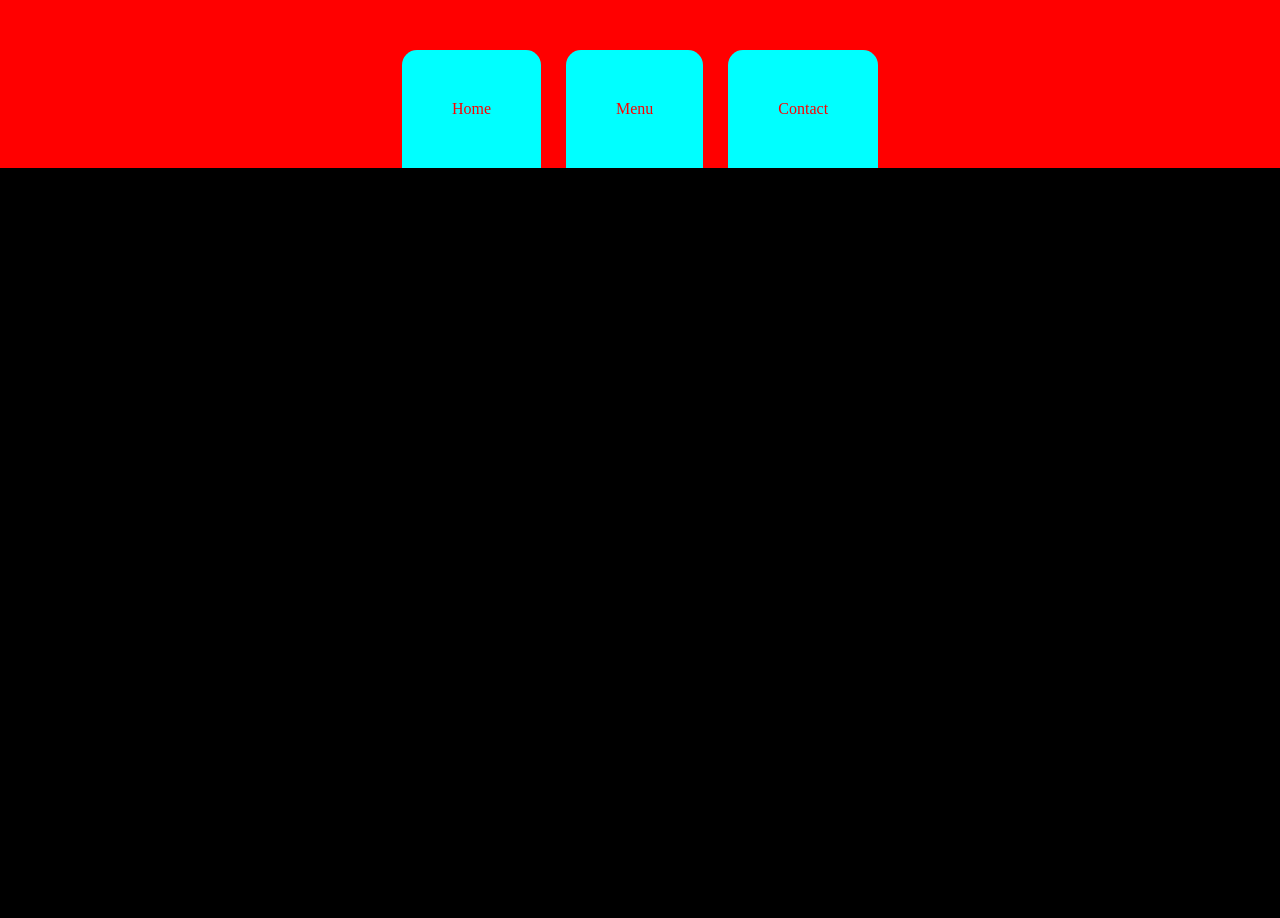
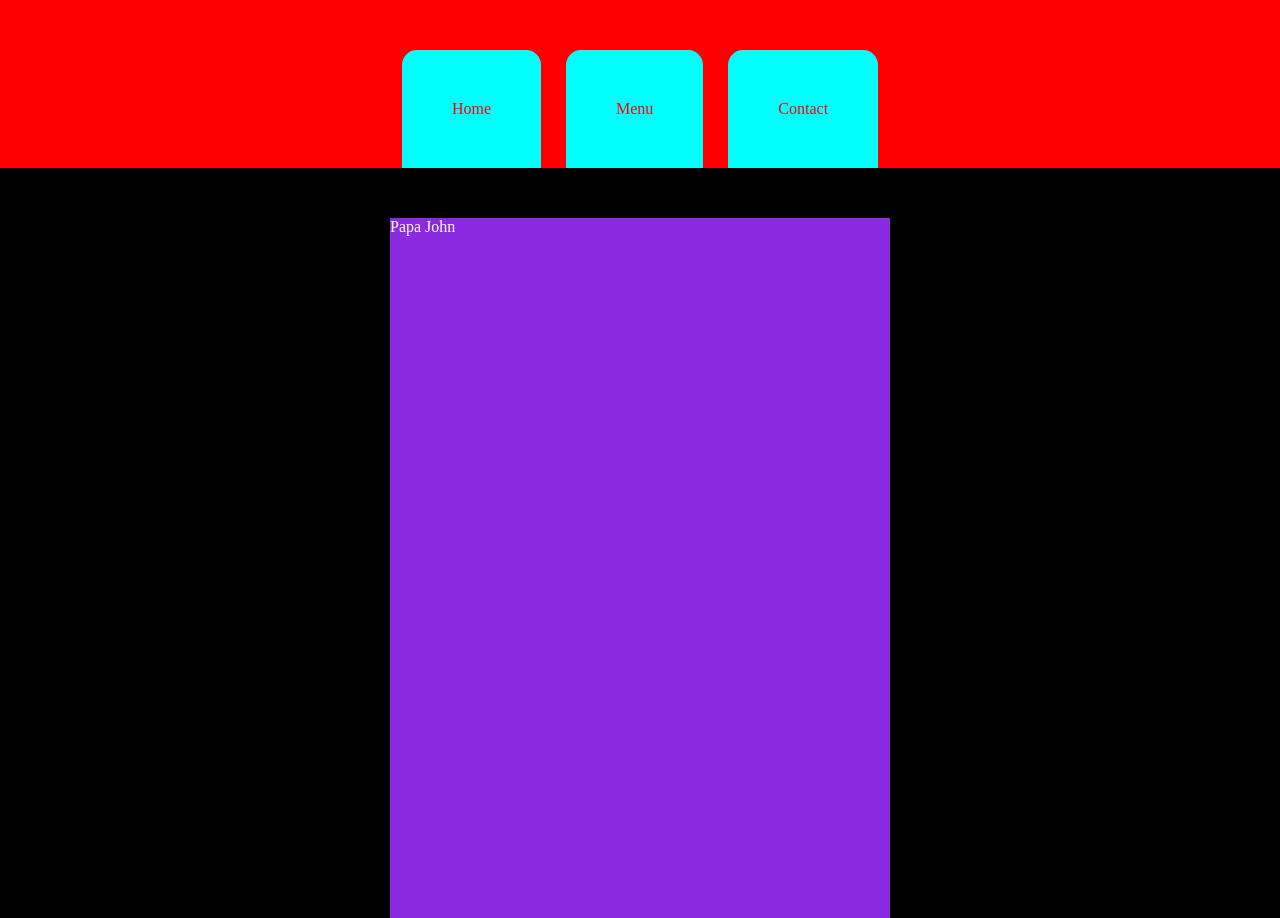
Before and after one commit to Tropienet/restaurant-pageW, a website built with webpack: page dist/index.html in a window 1280 px wide. Both pictures are taken after a click on the element "Home". Before the commit the page ends 800 px from the top, so only its background shows below. Built offline with nearby package versions, Linux system fonts and the light colour scheme.

Commit message:
Added function to clear Display and function to display home

```diff
--- /dev/null
+++ b/src/clearDisplay.js
@@ -0,0 +1,7 @@
+function clearDisplay(element) {
+    while(element.firstChild) {
+        element.removeChild(element.firstChild)
+    }
+}
+
+export default clearDisplay;
--- /dev/null
+++ b/src/home.js
@@ -0,0 +1,11 @@
+function loadHomeInfo() {
+    const pageContainer = document.querySelector(".page-container");
+
+    const restaurantName = document.createElement("div");
+
+    restaurantName.textContent = "Papa John";
+
+    pageContainer.appendChild(restaurantName);
+}
+
+export default loadHomeInfo;
--- a/src/loadHomepage.js
+++ b/src/loadHomepage.js
@@ -1,4 +1,5 @@
-import PizzaSlice from "./pizza_slice.jpg"
+import loadHomeInfo from "./home";
+import clearDisplay from "./clearDisplay";
 
 function loadHomepage() {
     const container = document.querySelector("#content");
@@ -7,6 +8,9 @@
     const homeBtn = document.createElement("div");
     const menuBtn = document.createElement("div");
     const contactBtn = document.createElement("div");
+
+    const pageContainer = document.createElement("div");
+    pageContainer.classList.add("page-container")
 
     header.classList.add("header")
 
@@ -29,16 +33,20 @@
     }
 
     homeBtn.addEventListener("click", () => {
+        clearDisplay(pageContainer);
         removeActiveClass();
         addActiveClass(homeBtn);
+        loadHomeInfo();
     });
 
     menuBtn.addEventListener("click", () => {
+        clearDisplay(pageContainer);
         removeActiveClass();
         addActiveClass(menuBtn);
     });
 
     contactBtn.addEventListener("click", () => {
+        clearDisplay(pageContainer);
         removeActiveClass();
         addActiveClass(contactBtn);
     });
@@ -48,6 +56,7 @@
     header.appendChild(contactBtn);
 
     container.appendChild(header);
+    container.appendChild(pageContainer);
 }
 
 export default loadHomepage;
--- a/src/styles.css
+++ b/src/styles.css
@@ -14,6 +14,7 @@
     display: flex;
     flex-direction: column;
     align-items: center;
+    gap: 50px;
 }
 
 .header {
@@ -32,3 +33,9 @@
     padding: 50px;
     color:red;
 }
+
+.page-container {
+    width: 500px;
+    height: 700px;
+    background-color: blueviolet;
+}
```
Also changed, not shown: dist/main.js.
